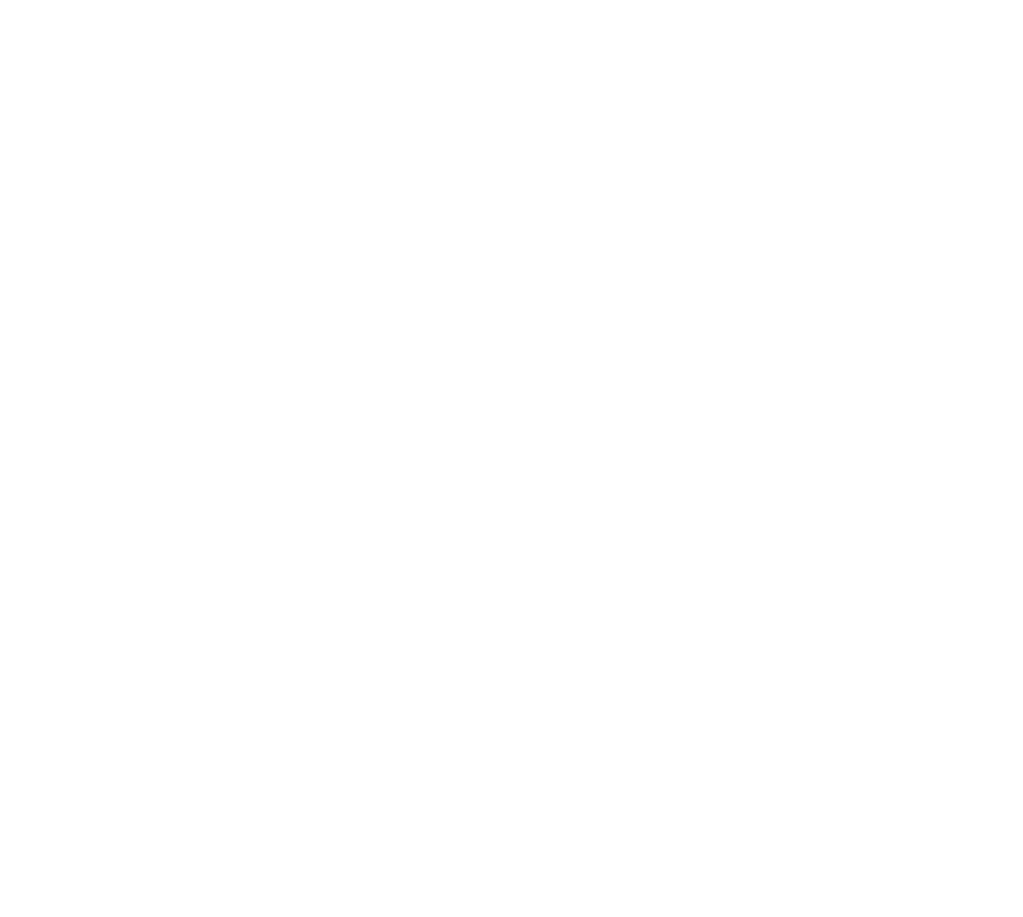
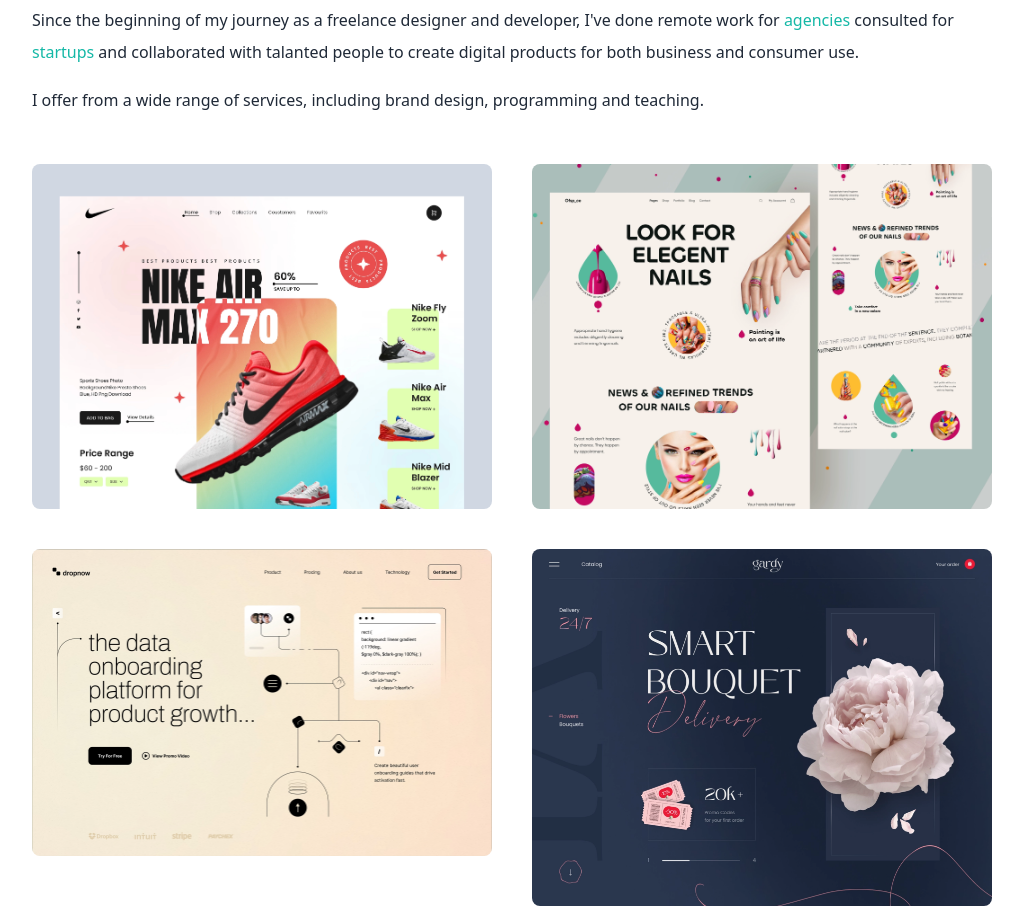
Before and after one commit to Ratheshan03/react-portfolio-ed, a Next.js app: page / in a window 1280 px wide. Shown: the part 1880-2797 px from the top of the page, without its empty margins (128-1151 px from the left). Before the commit the page ends 1792 px from the top, so only its background shows below. Built offline with nearby package versions, Linux system fonts and the light colour scheme.

Commit message:
Added new sections

```diff
--- a/pages/index.js
+++ b/pages/index.js
@@ -133,6 +133,79 @@
             </div>
           </div>
         </section>
+        <section className="py-10">
+          <div>
+            <h3 className="text-3xl py-1 dark:text-white ">Portofolio</h3>
+            <p className="text-md py-2 leading-8 text-gray-800 dark:text-gray-200">
+              Since the beginning of my journey as a freelance designer and
+              developer, I've done remote work for
+              <span className="text-teal-500"> agencies </span>
+              consulted for <span className="text-teal-500">startups </span>
+              and collaborated with talanted people to create digital products
+              for both business and consumer use.
+            </p>
+            <p className="text-md py-2 leading-8 text-gray-800 dark:text-gray-200">
+              I offer from a wide range of services, including brand design,
+              programming and teaching.
+            </p>
+          </div>
+          <div className="flex flex-col gap-10 py-10 lg:flex-row lg:flex-wrap">
+            <div className="basis-1/3 flex-1 ">
+              <Image
+                className="rounded-lg object-cover"
+                width={"100%"}
+                height={"100%"}
+                layout="responsive"
+                src={web1}
+              />
+            </div>
+            <div className="basis-1/3 flex-1">
+              <Image
+                className="rounded-lg object-cover"
+                width={"100%"}
+                height={"100%"}
+                layout="responsive"
+                src={web2}
+              />
+            </div>
+            <div className="basis-1/3 flex-1">
+              <Image
+                className="rounded-lg object-cover"
+                width={"100%"}
+                height={"100%"}
+                layout="responsive"
+                src={web3}
+              />
+            </div>
+            <div className="basis-1/3 flex-1">
+              <Image
+                className="rounded-lg object-cover"
+                width={"100%"}
+                height={"100%"}
+                layout="responsive"
+                src={web4}
+              />
+            </div>
+            <div className="basis-1/3 flex-1">
+              <Image
+                className="rounded-lg object-cover"
+                width={"100%"}
+                height={"100%"}
+                layout="responsive"
+                src={web5}
+              />
+            </div>
+            <div className="basis-1/3 flex-1">
+              <Image
+                className="rounded-lg object-cover"
+                width={"100%"}
+                height={"100%"}
+                layout="responsive"
+                src={web6}
+              />
+            </div>
+          </div>
+        </section>
       </main>
     </div>
   );
```
